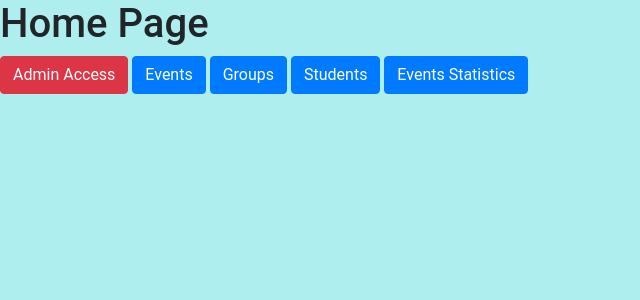
After one commit to SleepyPandaz/Event-Evaluation, a Django app: page / in a window 1280 px wide. The commit adds this page. Shown: the top 300 px of the page, without its empty margins (0-640 px from the left). Run offline with Django 3.2, Linux system fonts and the light colour scheme; some libraries are stand-ins or nearby versions.

Commit message:
Created the Home Page

```diff
--- a/Website/Events/templates/Events/index.html
+++ b/Website/Events/templates/Events/index.html
@@ -3,7 +3,7 @@
 <body>
 
 <div class="basic">
-{% include "Events/general_template.html" %}
+
 </div>
 <body>
 
@@ -32,5 +32,7 @@
   </tr>
 </table>
 <a href="http://127.0.0.1:8000/Events/">Go to the list of events</a>
+<a href="http://127.0.0.1:8000/">Home Page</a>
 </body>
+{% include "general_template.html" %}
 </html>
--- a/Website/Events/templates/Events/general_template.html
+++ b/Website/Events/templates/general_template.html
@@ -1,6 +1,9 @@
 <html>
 <head>
 <style>
+
+
+
 #rcorners1 {
     border-radius: 25px;
     background: #00f73a;
@@ -8,7 +11,8 @@
     height: 50px;
 }
 body {
-    background-color: rgb(255,255,255);
+    background-color: rgb(175,238,238);
+  	font-family: 'Roboto', sans-serif;
 }
 </style>
 
@@ -16,6 +20,5 @@ body {
 <body>
 
 
-
 </body>
 </html>
--- /dev/null
+++ b/Website/Home/admin.py
@@ -0,0 +1,3 @@
+from django.contrib import admin
+
+# Register your models here.
--- /dev/null
+++ b/Website/Home/apps.py
@@ -0,0 +1,5 @@
+from django.apps import AppConfig
+
+
+class HomeConfig(AppConfig):
+    name = 'Home'
--- /dev/null
+++ b/Website/Home/models.py
@@ -0,0 +1,3 @@
+from django.db import models
+
+# Create your models here.
--- /dev/null
+++ b/Website/Home/templates/Home.html
@@ -0,0 +1,22 @@
+<!doctype html>
+<html lang="en">
+  <head>
+    <!-- Required meta tags -->
+    <meta charset="utf-8">
+    <meta name="viewport" content="width=device-width, initial-scale=1, shrink-to-fit=no">
+
+    <!-- Bootstrap CSS -->
+    <link rel="stylesheet" href="https://stackpath.bootstrapcdn.com/bootstrap/4.1.3/css/bootstrap.min.css" integrity="sha384-MCw98/SFnGE8fJT3GXwEOngsV7Zt27NXFoaoApmYm81iuXoPkFOJwJ8ERdknLPMO" crossorigin="anonymous">
+
+    <title>Home</title>
+  </head>
+  <body>
+    <h1>Home Page</h1>
+    <a class="btn btn-danger" href="/admin" role="button">Admin Access</a>
+	<a class="btn btn-primary" href="/Events" role="button">Events</a>
+	<a class="btn btn-primary" href="/Groups" role="button">Groups</a>
+	<a class="btn btn-primary" href="/Student" role="button">Students</a>
+	<a class="btn btn-primary" href="/Events_Statistics" role="button">Events Statistics</a>
+  </body>
+{% include "general_template.html" %}
+</html>
--- /dev/null
+++ b/Website/Home/tests.py
@@ -0,0 +1,3 @@
+from django.test import TestCase
+
+# Create your tests here.
--- /dev/null
+++ b/Website/Home/urls.py
@@ -0,0 +1,8 @@
+from django.urls import path
+from . import views
+from Home.views import HomeView
+
+urlpatterns = [
+    #path('', views.home, name='Home'),
+    path('', HomeView.as_view(), name='Home'),
+]
--- /dev/null
+++ b/Website/Home/views.py
@@ -0,0 +1,11 @@
+from django.shortcuts import render
+from django.http import HttpResponse
+from django.views.generic import TemplateView
+
+
+# Create your views here.
+def home(request):
+    return HttpResponse("It works")
+
+class HomeView(TemplateView):
+    template_name = 'Home.html'
--- a/Website/Website/settings.py
+++ b/Website/Website/settings.py
@@ -31,6 +31,7 @@ ALLOWED_HOSTS = []
 # Application definition
 
 INSTALLED_APPS = [
+    'Home',
     'Groups.apps.GroupsConfig',
     'Events.apps.EventsConfig',
     'Student.apps.StudentConfig',
--- a/Website/Website/urls.py
+++ b/Website/Website/urls.py
@@ -2,6 +2,7 @@ from django.contrib import admin
 from django.urls import include, path
 
 urlpatterns = [
+    path(r'', include('Home.urls')),
     path('poll/', include('poll.urls')),
     path('Groups/', include('Groups.urls')),
     path('Events/', include('Events.urls')),
```
Also changed, not shown: Website/Events/templates/Events/index2.html (+6 -3 lines), Website/Home/__init__.py (added), Website/Home/migrations/__init__.py (added).
